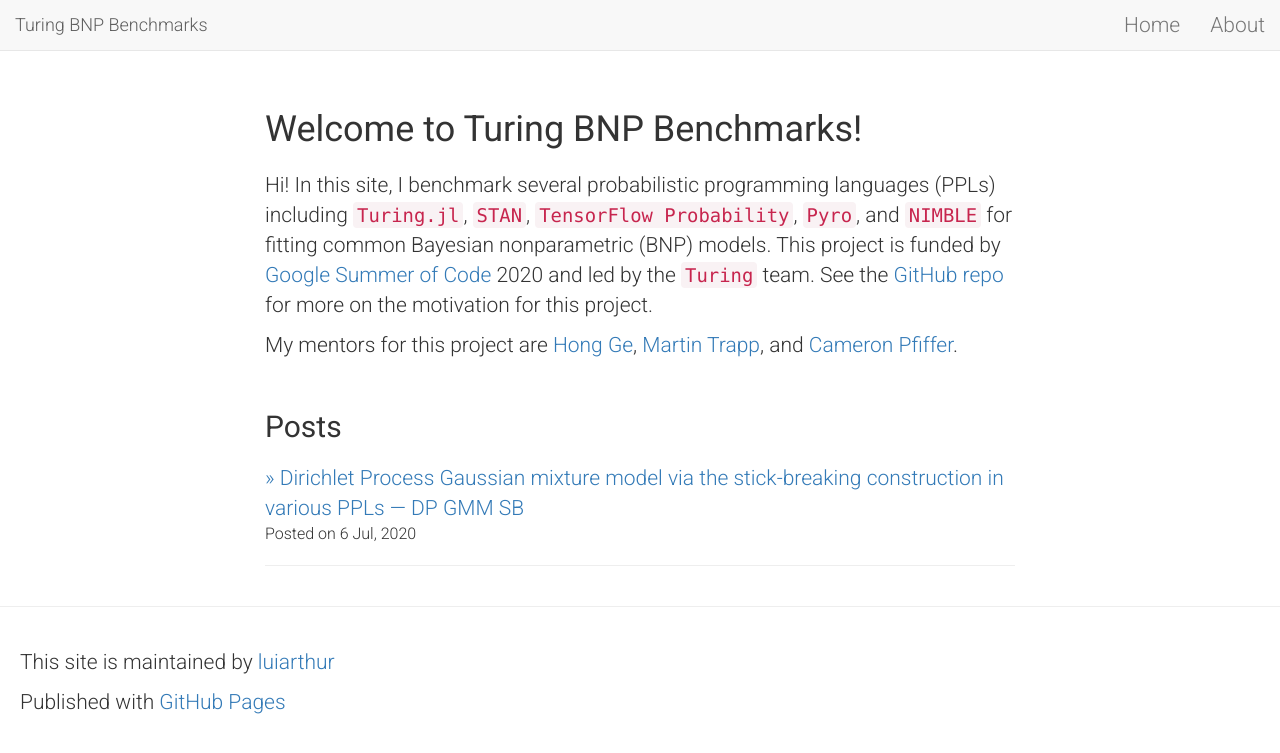
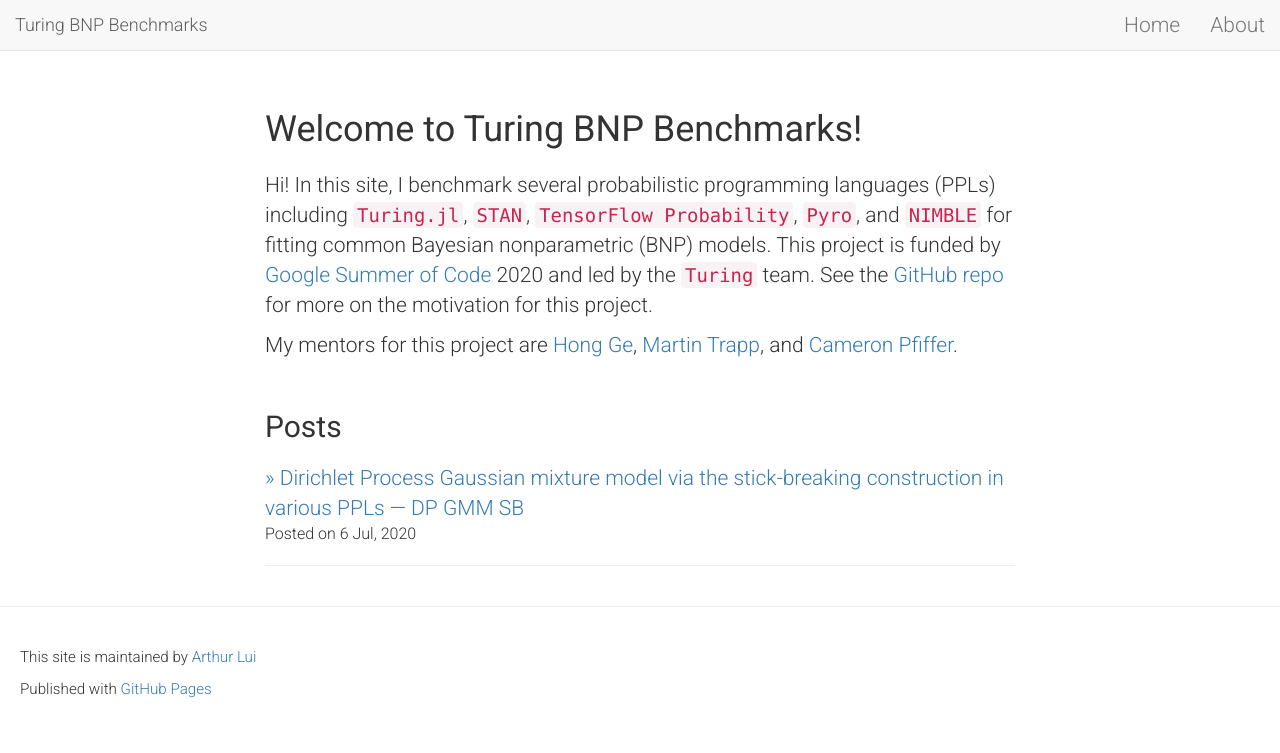
Before and after one commit to luiarthur/TuringBnpBenchmarks, a Jekyll site: the page built from docs/index.md, in a window 1280 px wide. Shown: the top 753 px of the page. Built offline with Jekyll 4.4.1, drawn with Linux system fonts in a browser that asks for light colours; comment, search, counter and statistics services are not loaded; our own code applies the rules of GitHub Pages for plain Markdown files.

Commit message:
make footers smaller

```diff
--- a/docs/_config.yml
+++ b/docs/_config.yml
@@ -5,6 +5,7 @@
 description: "Benchmarks for Bayesian nonparametric models implemented in various PPLs."
 google_analytics: UA-135308301-2
 github_repo: https://github.com/luiarthur/TuringBnpBenchmarks
+author: "Arthur Lui"
 
 plugins:
   # search engine optimization
--- a/docs/_includes/footer.html
+++ b/docs/_includes/footer.html
@@ -1,9 +1,19 @@
 <!-- FOOTER  -->
 <div id="footer_wrap" class="outer">
+  <small><small>
   <footer class="inner">
     {% if site.github.is_project_page %}
-    <p class="copyright">This site is maintained by <a href="{{ site.github.owner_url }}">{{ site.github.owner_name }}</a></p>
+    <p class="copyright">
+      This site is maintained by
+        <a href="{{ site.github.owner_url }}">
+          {{ site.author }}
+          <!-- OR:
+            {{ site.github.owner_name }}
+          -->
+        </a>
+    </p>
     {% endif %}
     <p>Published with <a href="https://pages.github.com">GitHub Pages</a></p>
   </footer>
+  </small></small>
 </div>
```
